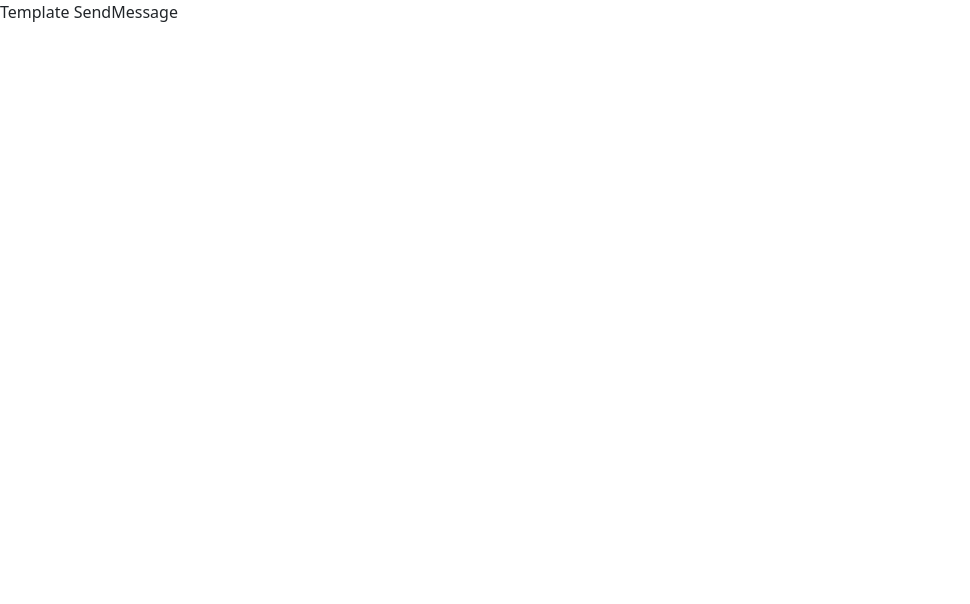
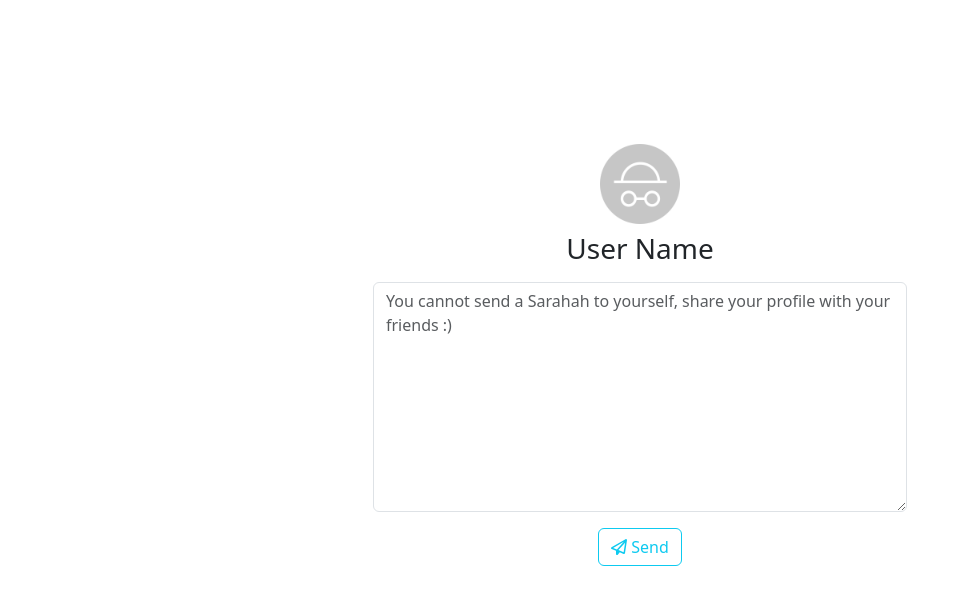
Before and after one commit to 3bdalah/sara7a, a React (Vite) app: page /message/1 in a window 1280 px wide. Shown: the top 604 px of the page, without its empty margins (0-970 px from the left). Built offline with nearby package versions, Linux system fonts and the light colour scheme.

Commit message:
feat(sendMessage): built component and style and finhsied functionlality

```diff
--- a/src/components/SendMessage/SendMessage.jsx
+++ b/src/components/SendMessage/SendMessage.jsx
@@ -1,5 +1,81 @@
+import { useParams } from "react-router-dom";
+import imgS from "../../assets//images/avatar.png";
+import { useFormik } from "formik";
+import axios from "axios";
+// import styles from "./SendMessage.module.css";
+import { useState } from "react";
+
 const SendMessage = () => {
-  return <div>Template SendMessage</div>;
+  let idUser = useParams();
+  const [send, setSend] = useState(null);
+  async function AddNewMessage(values) {
+    try {
+      let data = {
+        ...values,
+        receivedId: idUser.id,
+      };
+      let res = await axios.post(
+        "https://sara7aiti.onrender.com/api/v1/message",
+        data
+      );
+
+      console.log("data message", res.data);
+      setSend(res.data.messaged);
+      setTimeout(() => {
+        setSend(null);
+      }, 2000);
+    } catch (error) {
+      setSend(null);
+      console.error("Axios request failed:", error);
+    }
+  }
+
+  let formik = useFormik({
+    initialValues: {
+      messageContent: "",
+    },
+    onSubmit: (values) => {
+      AddNewMessage(values);
+      formik.values.messageContent = "";
+    },
+  });
+
+  // useEffect(() => {
+  //   setSend(send);
+  // }, [send]);
+  return (
+    <>
+      <div className="container text-center py-5 my-5 ">
+        {send == "Added" ? (
+          <div className="alert alert-success" role="alert">
+            This is a success alert—check it out!
+          </div>
+        ) : null}
+        <div className=" py-5 mb-5">
+          <span data-toggle="modal" data-target="#profile">
+            <img src={imgS} className="w-20 m-auto" alt="profile" />
+          </span>
+          <h3 className="py-2">User Name</h3>
+          <div className="container w-50 m-auto">
+            <form onSubmit={formik.handleSubmit}>
+              <textarea
+                className="form-control"
+                name="messageContent"
+                value={formik.values.messageContent}
+                onChange={formik.handleChange}
+                cols={10}
+                rows={9}
+                placeholder="You cannot send a Sarahah to yourself, share your profile with your friends :)"
+              />
+              <button className="btn btn-outline-info mt-3">
+                <i className="far fa-paper-plane" /> Send
+              </button>
+            </form>
+          </div>
+        </div>
+      </div>
+    </>
+  );
 };
 
 export default SendMessage;
```
